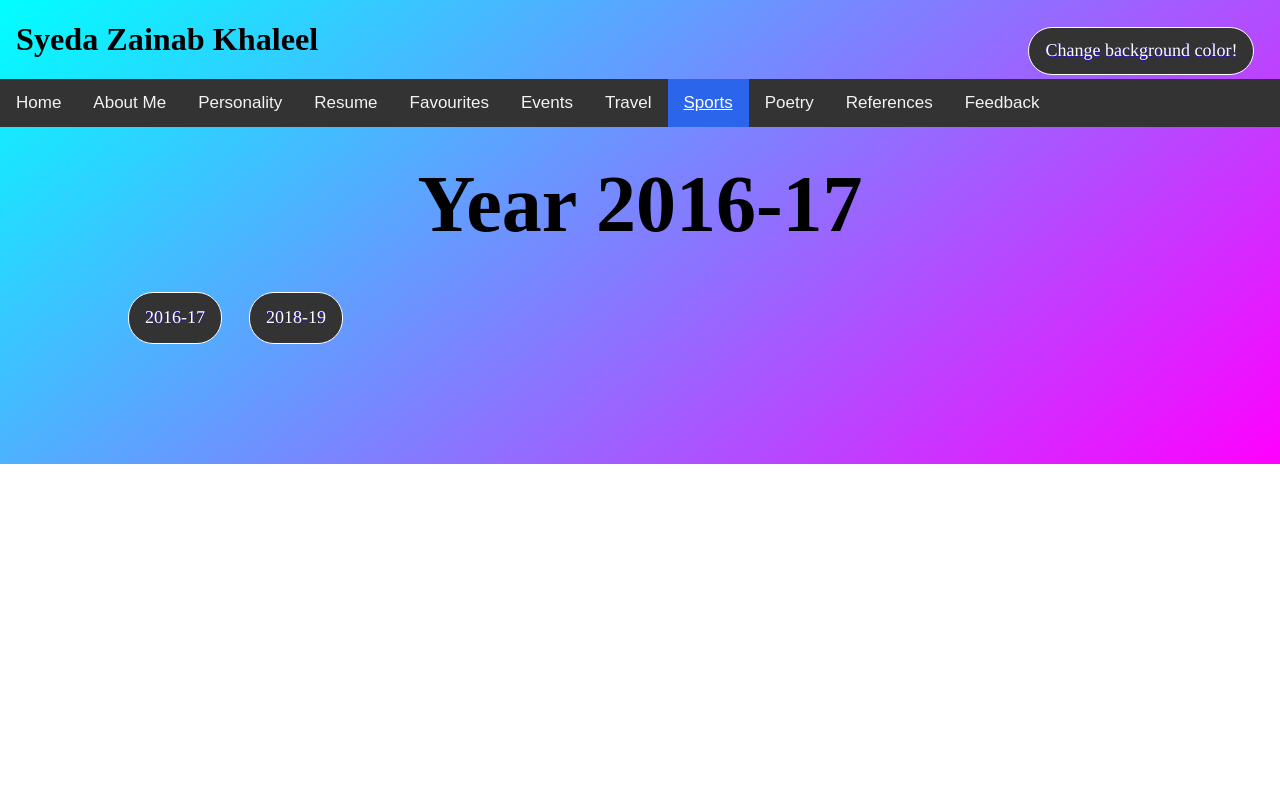
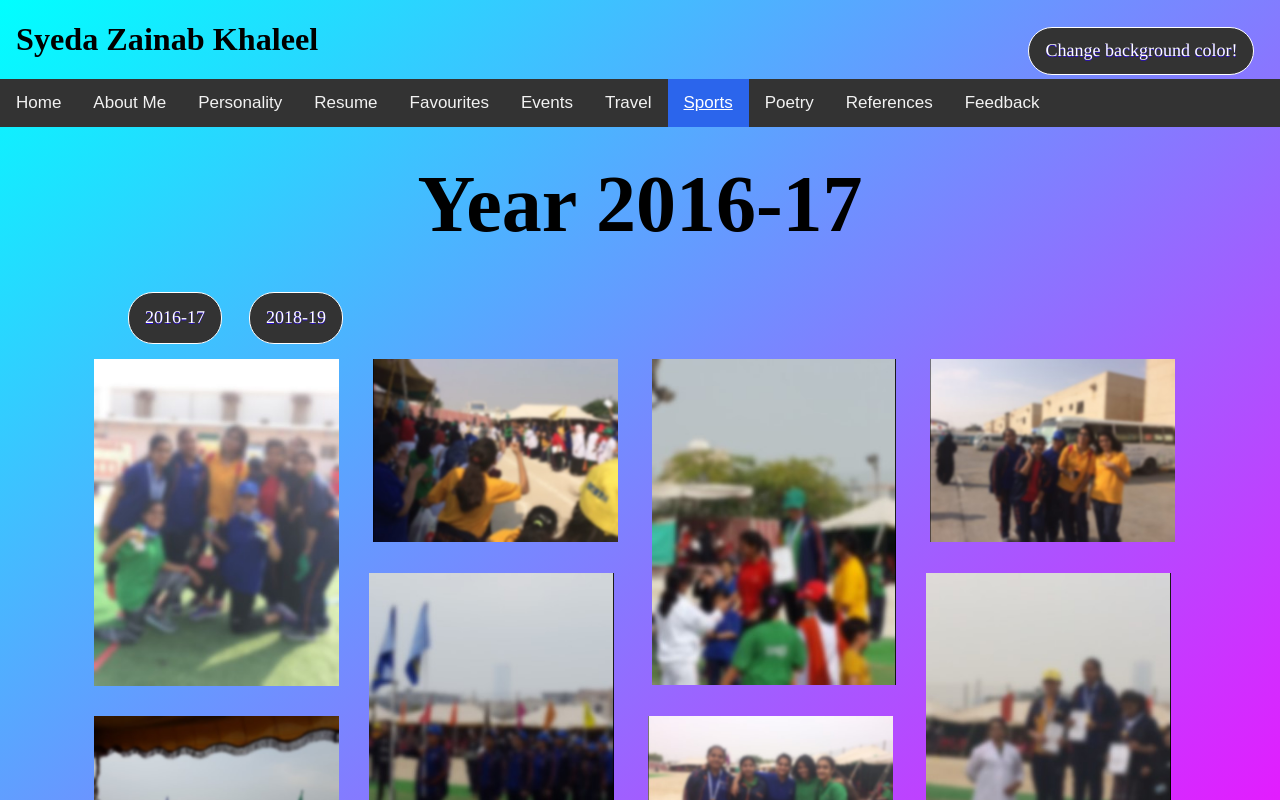
Before and after one commit to bi-yotch/Website-Portfolio, a plain HTML site: page sports.html in a window 1280 px wide. Both pictures are taken after a click on the button "2016-17". Shown: the top 800 px of the page. Drawn offline with nearby package versions, Linux system fonts and the light colour scheme; no server answers.

Commit message:
Update sports.html

```diff
--- a/sports.html
+++ b/sports.html
@@ -104,7 +104,7 @@
         document.getElementById("yearDisplay").innerHTML= "Year 2018-19";
 
 
-      xmlhttp.open("GET", "https://bi-yotch.github.io/Portfolio-Assignment/"+yearId+".xml", true);
+      xmlhttp.open("GET", "https://bi-yotch.github.io/Website-Portfolio/"+yearId+".xml", true);
       xmlhttp.send();
     }
 
```
